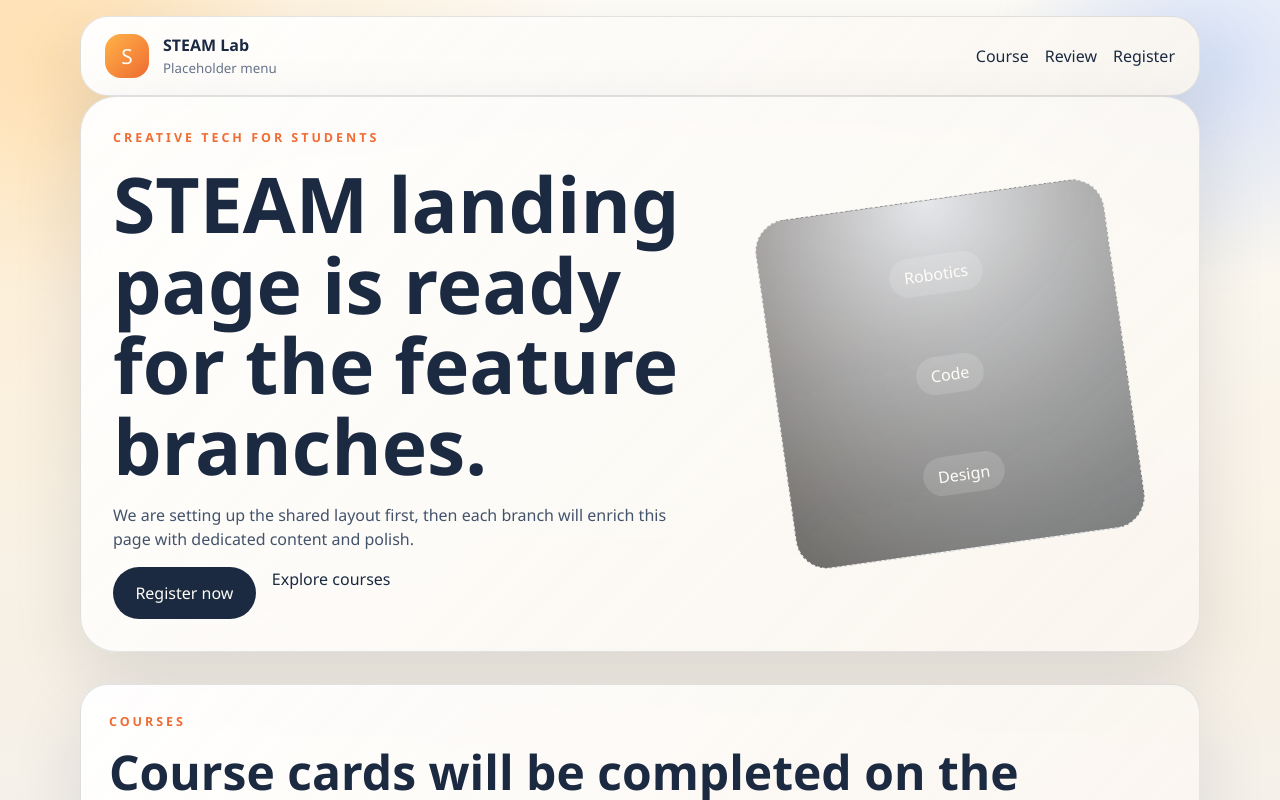
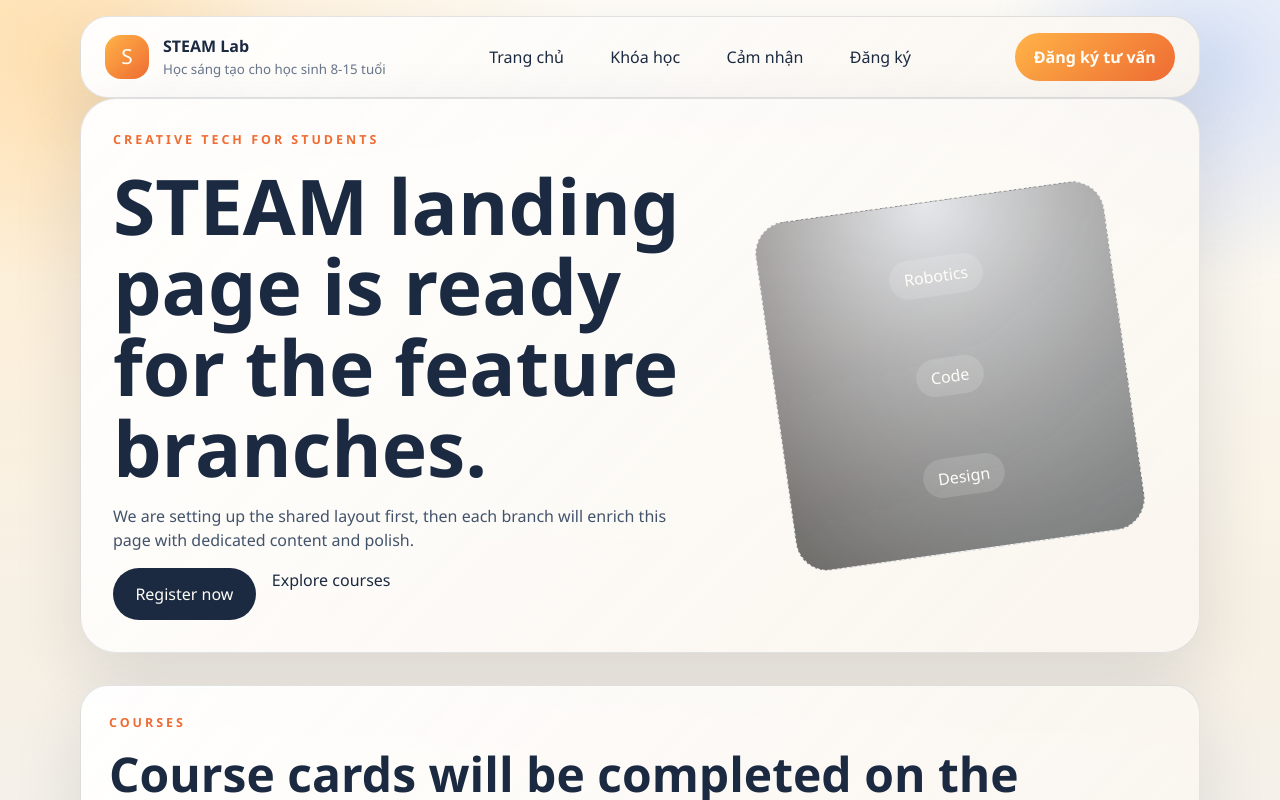
Before and after one commit to channie111105/STEAM, a React (Vite) app: page / in a window 1280 px wide. Shown: the top 800 px of the page. Built offline with nearby package versions, Linux system fonts and the light colour scheme.

Commit message:
feat: add header navigation

```diff
--- a/src/App.css
+++ b/src/App.css
@@ -107,6 +107,24 @@ main {
   text-decoration: none;
 }
 
+.site-nav a {
+  padding: 0.7rem 0.95rem;
+  border-radius: 999px;
+}
+
+.header-cta {
+  display: inline-flex;
+  align-items: center;
+  justify-content: center;
+  min-height: 3rem;
+  padding: 0.7rem 1.2rem;
+  border-radius: 999px;
+  background: linear-gradient(135deg, var(--accent), var(--accent-strong));
+  color: var(--paper);
+  font-weight: 700;
+  text-decoration: none;
+}
+
 .hero-section {
   display: grid;
   grid-template-columns: 1.15fr 0.85fr;
--- a/src/components/Header.jsx
+++ b/src/components/Header.jsx
@@ -5,15 +5,20 @@ export function Header() {
         <span className="brand-badge">S</span>
         <span className="brand-copy">
           <strong>STEAM Lab</strong>
-          <small>Placeholder menu</small>
+          <small>Học sáng tạo cho học sinh 8-15 tuổi</small>
         </span>
       </a>
 
       <nav className="site-nav" aria-label="Main navigation">
-        <a href="#courses">Course</a>
-        <a href="#testimonials">Review</a>
-        <a href="#register">Register</a>
+        <a href="#hero">Trang chủ</a>
+        <a href="#courses">Khóa học</a>
+        <a href="#testimonials">Cảm nhận</a>
+        <a href="#register">Đăng ký</a>
       </nav>
+
+      <a className="header-cta" href="#register">
+        Đăng ký tư vấn
+      </a>
     </header>
   )
 }
```
